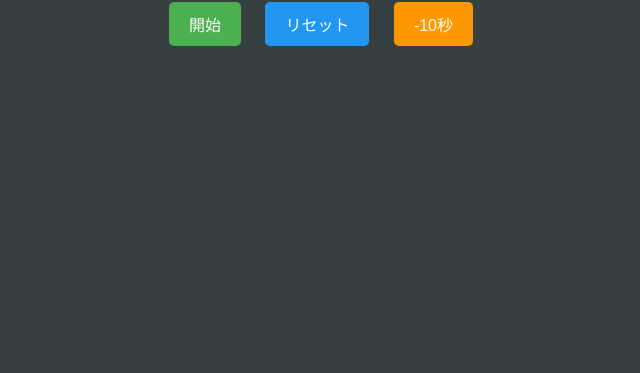
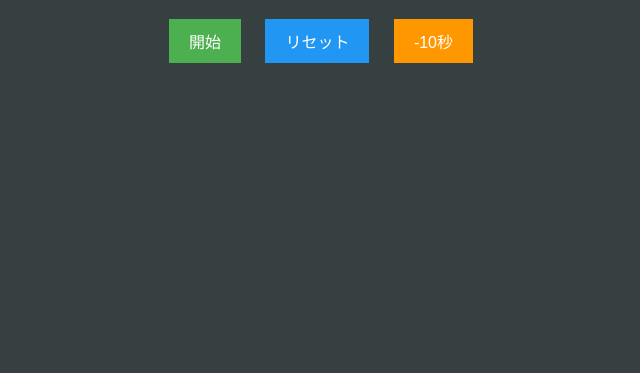
Before and after one commit to sato2014/Future-University-Hakodate, a plain HTML site: page timer/index.html in a window 1280 px wide. Shown: the part 427-800 px from the top of the page, without its empty margins (319-959 px from the left). Drawn offline with Linux system fonts and the light colour scheme; a web font is replaced by a local one.

Commit message:
Add files via upload

```diff
--- a/grid/style.css
+++ b/grid/style.css
@@ -1,9 +1,17 @@
+
+@font-face {
+    font-family: "myfont"; /*任意のフォントファミリー名でOK*/
+    src: url("../font/misaki_gothic.ttf") format("truetype"); /*fontがあるパスを書いて、formatを指定*/
+    font-display: swap; /*ダウンロード状況に応じてフォントの表示を変える
+(「swap」はWebフォントが読み込まれるまでフォールバックフォントで表示し、読み込まれた時点で置き換えます。)*/
+}
 body {
     background-color: rgb(55, 64, 64);
     display: flex;
     flex-direction: column;
     align-items: center;
-    font-family: Arial, sans-serif;
+    font-family: "myfont", sans-serif;
+    font-size: 20px;
     margin: 0;
     padding: 20px;
     color: #333;
@@ -28,10 +36,10 @@ body {
 }
 button {
     padding: 10px 20px;
-    font-size: 16px;
+    font-family: "myfont", sans-serif;
+    font-size: 20px;
     border: none;
     cursor: pointer;
-    border-radius: 5px;
 }
 .reload-button {
     background-color: #4CAF50;
--- a/timer/index.html
+++ b/timer/index.html
@@ -5,9 +5,14 @@
     <meta name="viewport" content="width=device-width, initial-scale=1.0">
     <title>3分タイマー</title>
     <style>
+        @font-face {
+            font-family: "myfont";
+            src: url("../font/misaki_gothic.ttf") format("truetype");
+            font-display: swap;
+        }
         /* 画面全体を中央に配置 */
         body {
-            font-family: Arial, sans-serif;
+            font-family: myfont, sans-serif;
             display: flex;
             justify-content: center;
             align-items: center;
@@ -25,7 +30,7 @@
         }
 
         #timer {
-            font-size: 72px;
+            font-size: 100px;
             margin-bottom: 20px;
             color: #b0f8f2;
             font-weight: bold;
@@ -33,11 +38,12 @@
         }
 
         button {
+            font-family: myfont, sans-serif;
             font-size: 16px;
             padding: 10px 20px;
             margin: 10px;
             border: none;
-            border-radius: 5px;
+            border-radius: 0px;
             cursor: pointer;
             transition: all 0.3s ease;
         }
```
Also changed, not shown: limit/index.html (+20 -3 lines), limit2/index.html (+8 -3 lines), 1 other file.
